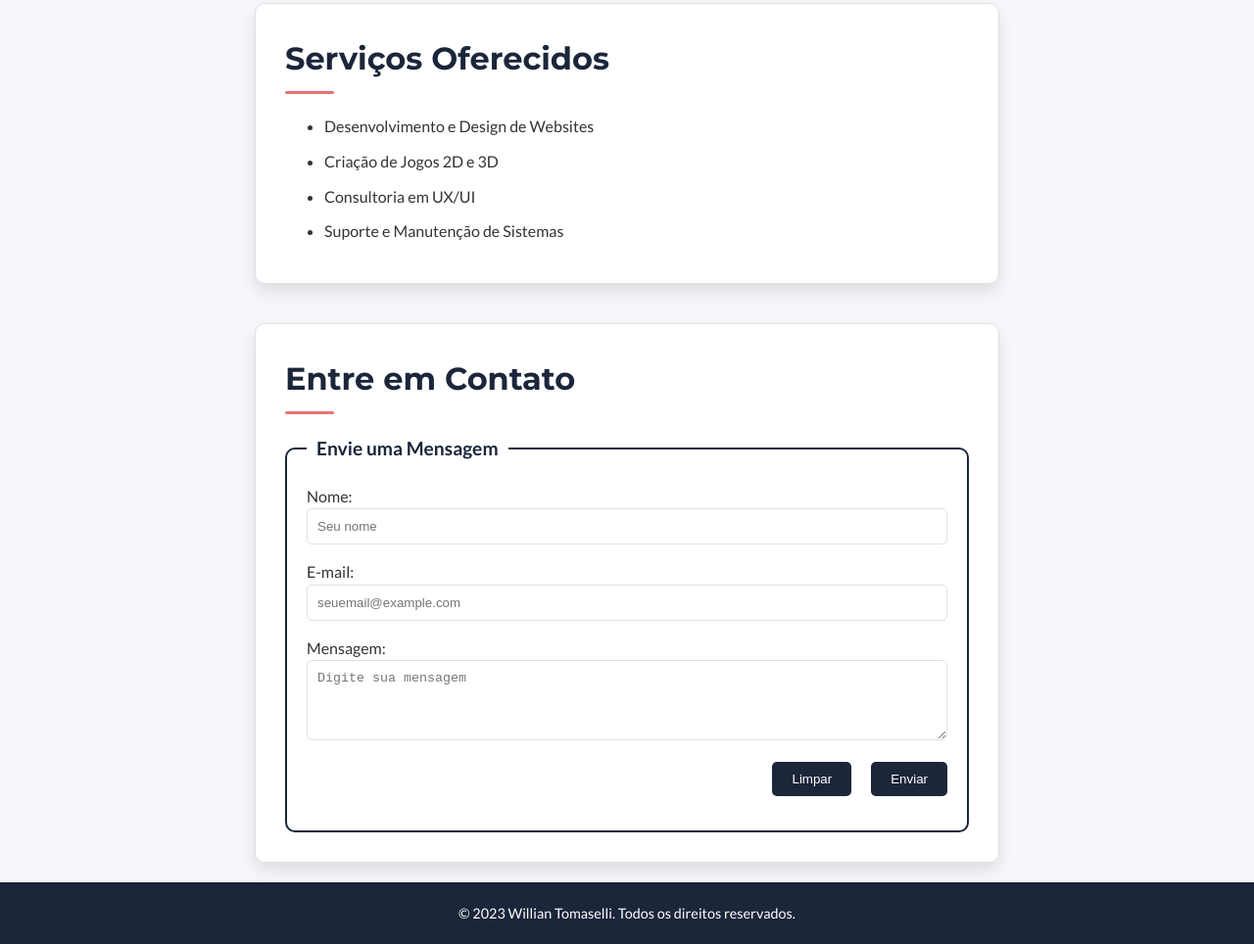
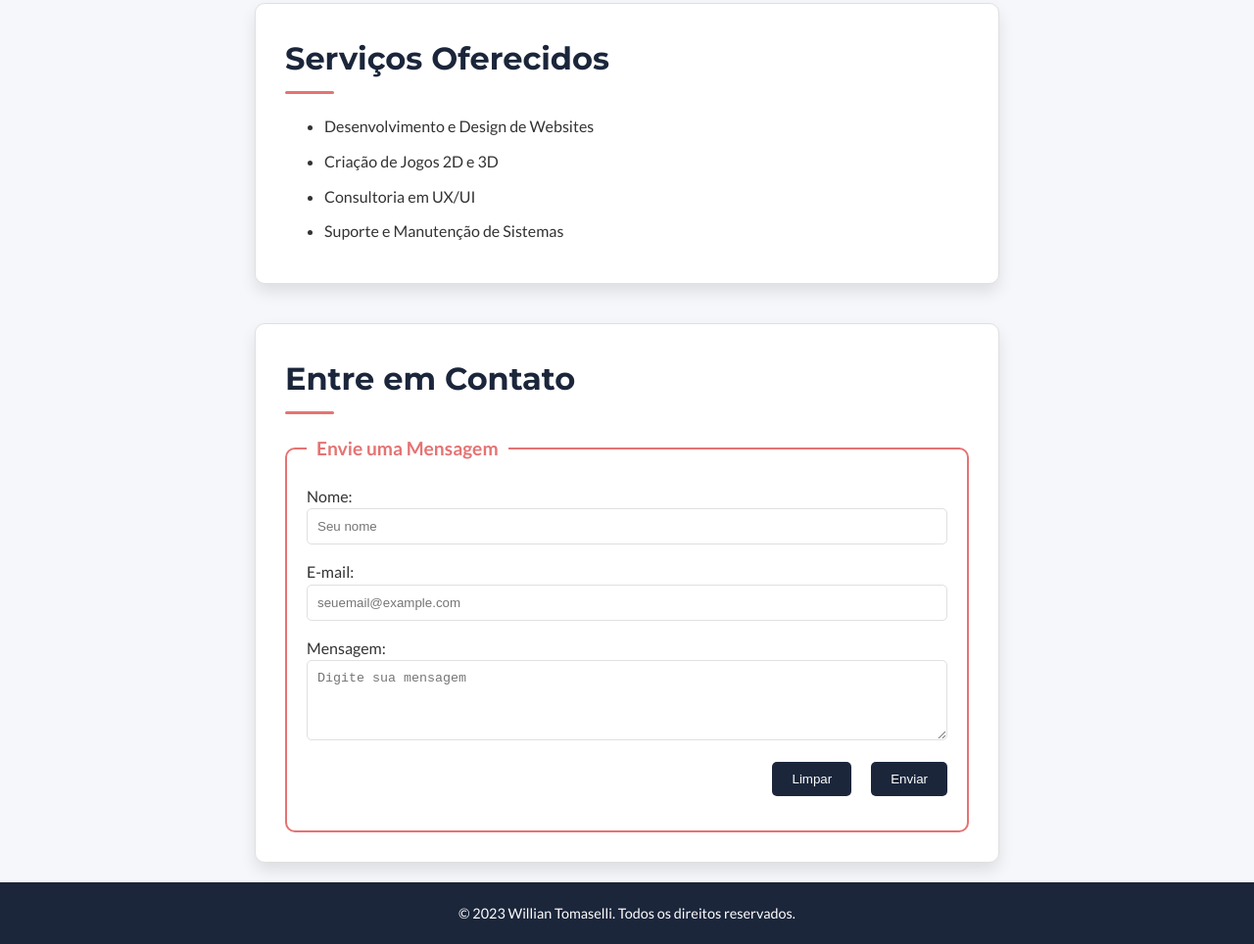
Before and after one commit to willdev16/Desenvolvimento-de-sistemas-portfolio-, a plain HTML site: page index.html in a window 1280 px wide. Shown: the part 2830-3794 px from the top of the page at 98% size. Drawn offline with Linux system fonts and the light colour scheme.

Commit message:
bugs fixed

```diff
--- a/styles.css
+++ b/styles.css
@@ -303,7 +303,7 @@ form {
 }
 
 fieldset {
-  border: 2px solid var(--primary-color);
+  border: 2px solid var(--secondary-color);
   padding: 20px;
   border-radius: 10px;
 }
@@ -312,7 +312,7 @@ legend {
   font-size: 1.2rem;
   font-weight: bold;
   padding: 0 10px;
-  color: var(--primary-color);
+  color: var(--secondary-color);
 }
 
 form p {
```
